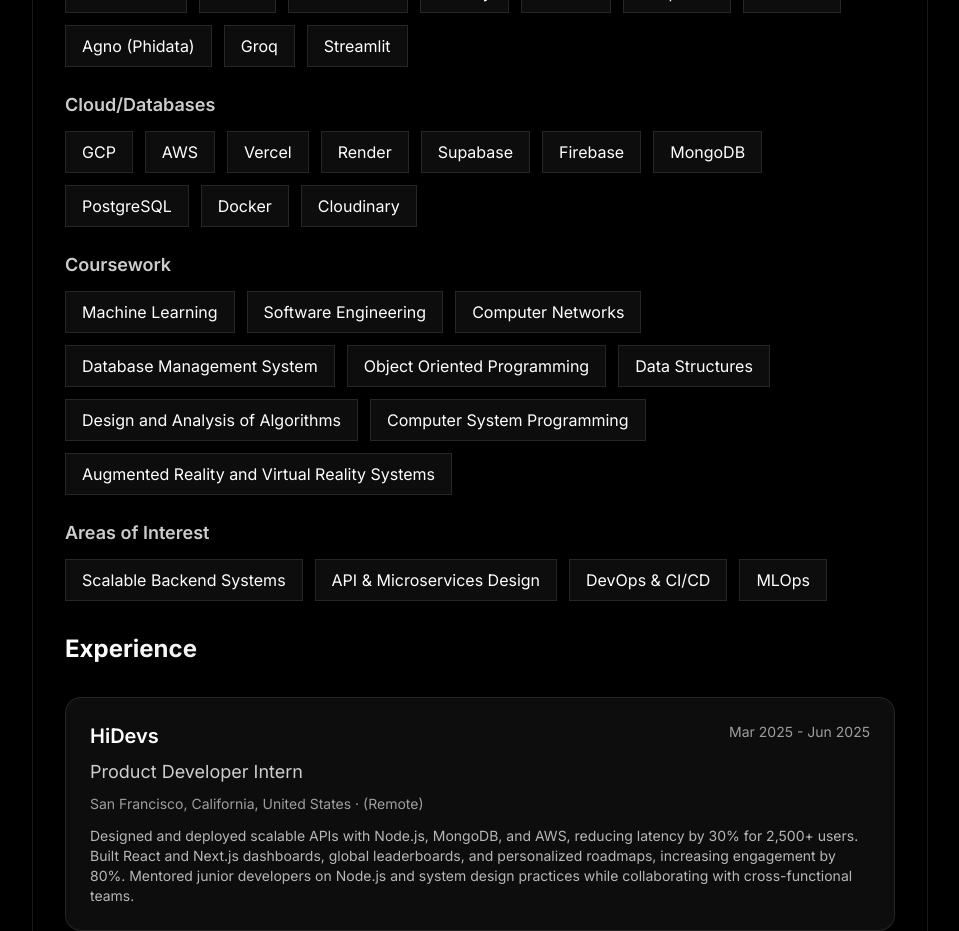
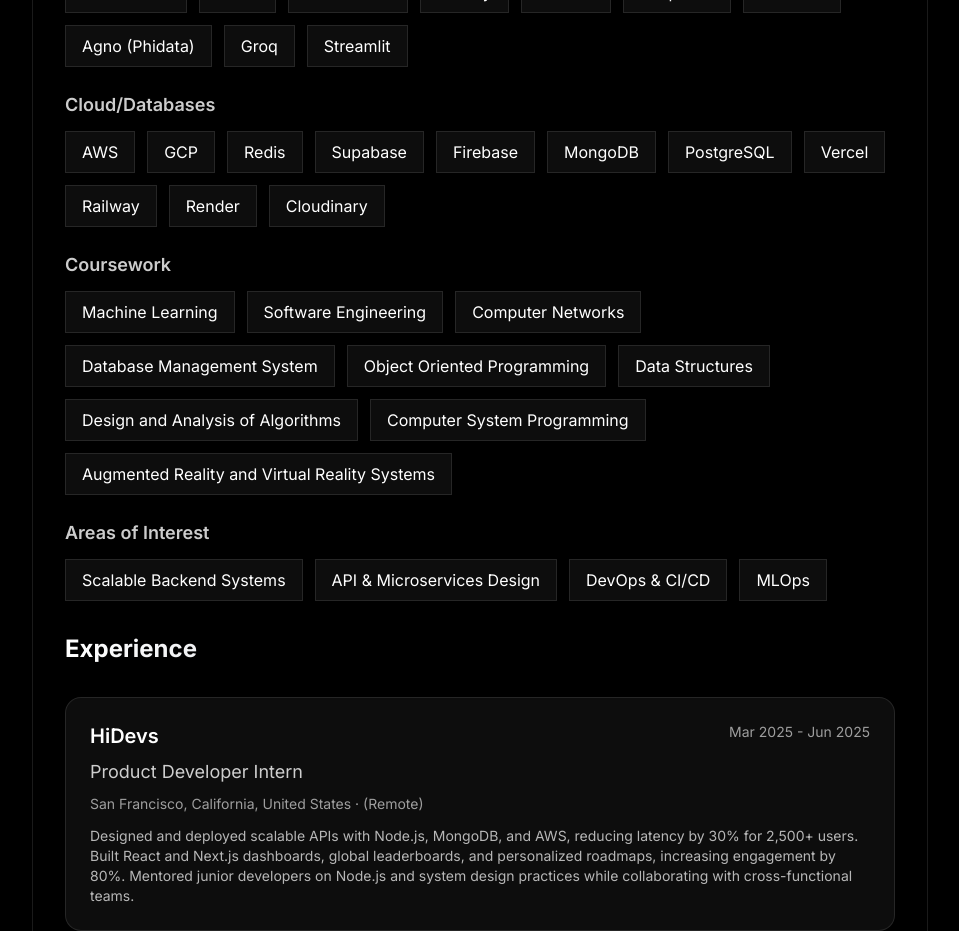
Before and after one commit to harshhh28/Portfolio, a Next.js app: page / in a window 1280 px wide. Shown: the part 1220-2151 px from the top of the page, without its empty margins (160-1119 px from the left). Built offline with nearby package versions, Linux system fonts and the light colour scheme.

Commit message:
refactor(home); update cloud databases section with new entries and reordering

```diff
--- a/src/app/page.tsx
+++ b/src/app/page.tsx
@@ -169,20 +169,16 @@
   ],
   cloudDatabases: [
     {
+      name: "AWS",
+      url: "https://docs.aws.amazon.com/",
+    },
+    {
       name: "GCP",
       url: "https://cloud.google.com/docs",
     },
     {
-      name: "AWS",
-      url: "https://docs.aws.amazon.com/",
-    },
-    {
-      name: "Vercel",
-      url: "https://vercel.com/docs",
-    },
-    {
-      name: "Render",
-      url: "https://render.com/docs",
+      name: "Redis",
+      url: "https://redis.io/docs/",
     },
     {
       name: "Supabase",
@@ -201,8 +197,16 @@
       url: "https://www.postgresql.org/docs/",
     },
     {
-      name: "Docker",
-      url: "https://docs.docker.com/",
+      name: "Vercel",
+      url: "https://vercel.com/docs",
+    },
+    {
+      name: "Railway",
+      url: "https://docs.railway.com/",
+    },
+    {
+      name: "Render",
+      url: "https://render.com/docs",
     },
     {
       name: "Cloudinary",
```
